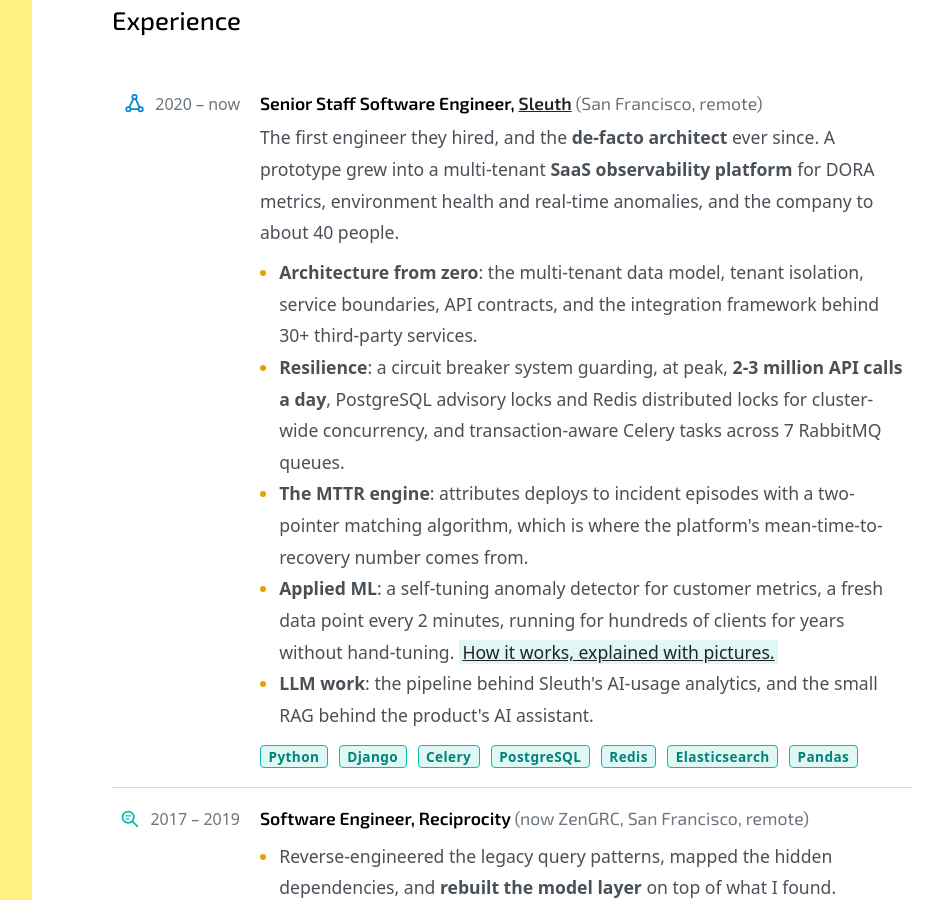
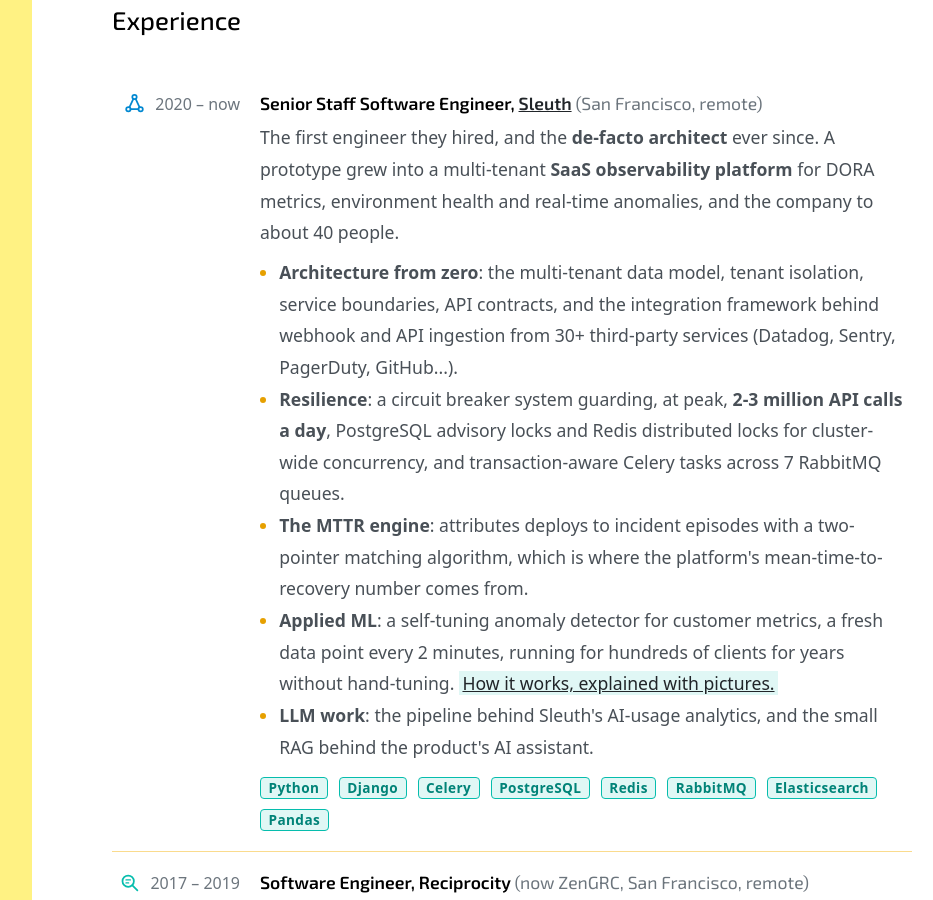
Before and after one commit to inesp/inesp.github.io, a Jekyll site: the page built from cv.md, in a window 1280 px wide and 900 px high, scrolled down 1467 px. Shown: the whole window, without its empty margins (288-1221 px from the left). Built offline with Jekyll 4.4.1, drawn with Linux system fonts in a browser that asks for light colours; nearby versions of some CDN libraries; some web fonts are replaced; a style sheet for code colours, icons or effects is not loaded.

Commit message:
Add a few services

```diff
--- a/cv.md
+++ b/cv.md
@@ -101,13 +101,13 @@
       <h3>Senior Staff Software Engineer, <a href="https://www.sleuth.io" target="_blank">Sleuth</a> <span class="career-place">(San Francisco, remote)</span></h3>
       <p>The first engineer they hired, and the <b>de-facto architect</b> ever since. A prototype grew into a multi-tenant <b>SaaS observability platform</b> for DORA metrics, environment health and real-time anomalies, and the company to about 40 people.</p>
       <ul class="career-points">
-        <li><b>Architecture from zero</b>: the multi-tenant data model, tenant isolation, service boundaries, API contracts, and the integration framework behind 30+ third-party services.</li>
+        <li><b>Architecture from zero</b>: the multi-tenant data model, tenant isolation, service boundaries, API contracts, and the integration framework behind webhook and API ingestion from 30+ third-party services (Datadog, Sentry, PagerDuty, GitHub...).</li>
         <li><b>Resilience</b>: a circuit breaker system guarding, at peak, <b>2-3 million API calls a day</b>, PostgreSQL advisory locks and Redis distributed locks for cluster-wide concurrency, and transaction-aware Celery tasks across 7 RabbitMQ queues.</li>
         <li><b>The MTTR engine</b>: attributes deploys to incident episodes with a two-pointer matching algorithm, which is where the platform's mean-time-to-recovery number comes from.</li>
         <li><b>Applied ML</b>: a self-tuning anomaly detector for customer metrics, a fresh data point every 2 minutes, running for hundreds of clients for years without hand-tuning. <a href="/2026/02/18/impact-of-a-deploy.html">How it works, explained with pictures.</a></li>
         <li><b>LLM work</b>: the pipeline behind Sleuth's AI-usage analytics, and the small RAG behind the product's AI assistant.</li>
       </ul>
-      <p class="career-tech"><span class="badge bg-teal">Python</span> <span class="badge bg-teal">Django</span> <span class="badge bg-teal">Celery</span> <span class="badge bg-teal">PostgreSQL</span> <span class="badge bg-teal">Redis</span> <span class="badge bg-teal">Elasticsearch</span> <span class="badge bg-teal">Pandas</span></p>
+      <p class="career-tech"><span class="badge bg-teal">Python</span> <span class="badge bg-teal">Django</span> <span class="badge bg-teal">Celery</span> <span class="badge bg-teal">PostgreSQL</span> <span class="badge bg-teal">Redis</span> <span class="badge bg-teal">RabbitMQ</span> <span class="badge bg-teal">Elasticsearch</span> <span class="badge bg-teal">Pandas</span></p>
     </div>
   </div>
   <div class="career-item">
```
